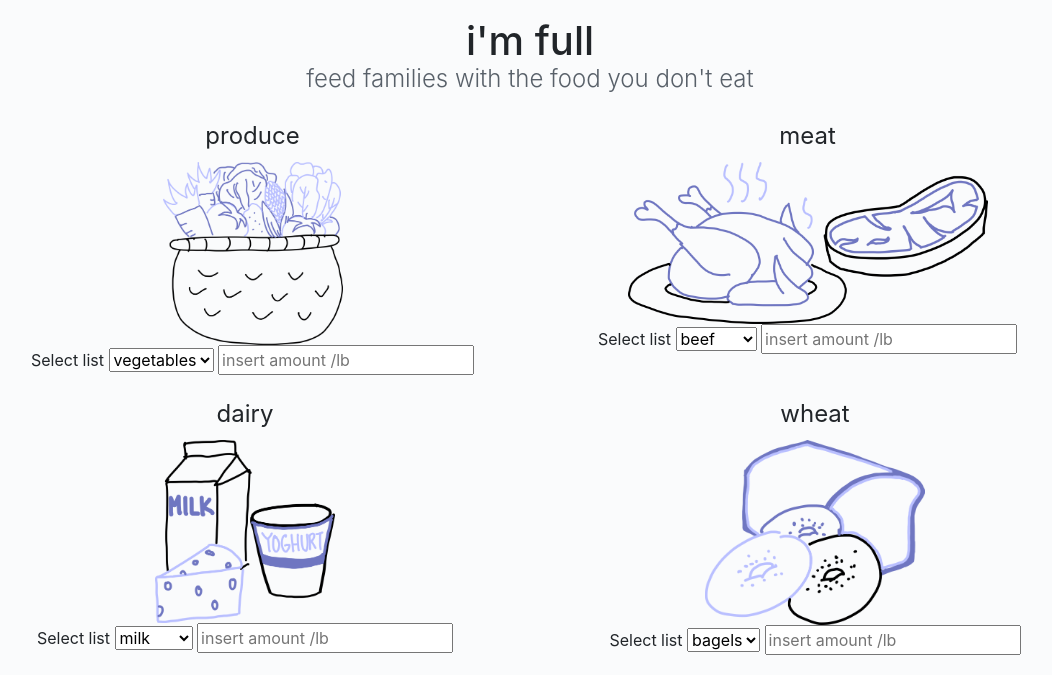
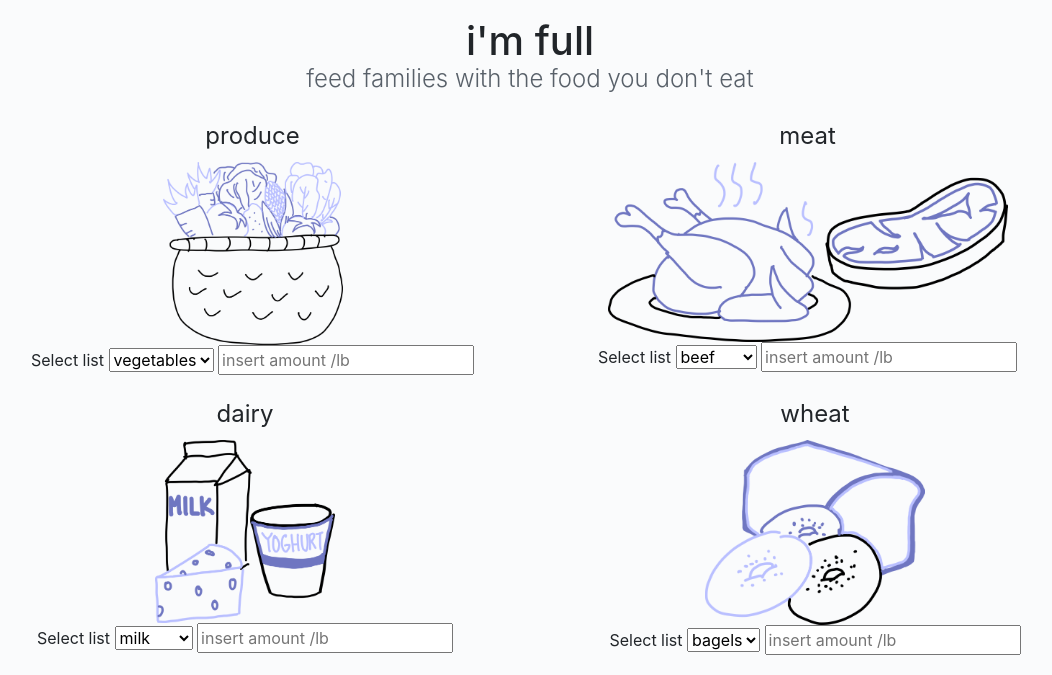
Before and after one commit to MLH/mlh-hackathon-flask-starter, a Flask app: page / in a window 1280 px wide. Shown: the part 403-1078 px from the top of the page, without its empty margins (110-1162 px from the left). Run offline with Flask 2, Linux system fonts and the light colour scheme; some libraries are stand-ins or nearby versions.

Commit message:
insert photos

```diff
--- a/app/templates/home/index.html
+++ b/app/templates/home/index.html
@@ -29,7 +29,7 @@
                     <div class="col-sm">
                         <form>
                             <fieldset>
-                                <img src="{{ url_for('static', filename='img/meat.png') }}" class="w-1000" style="max-width:360px;"/>
+                                <img src="{{ url_for('static', filename='img/meat.png') }}" class="w-1000" style="max-width:400px;"/>
                                 <legend>meat</legend>
                                 <p>
                                     <label>Select list</label>
```
